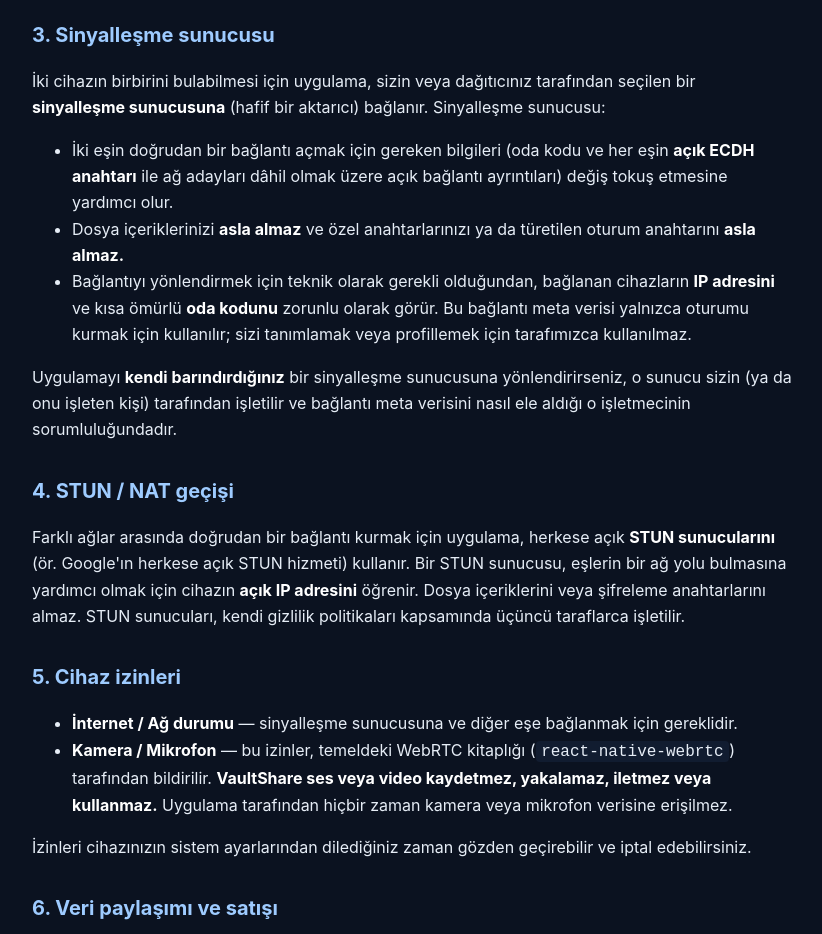
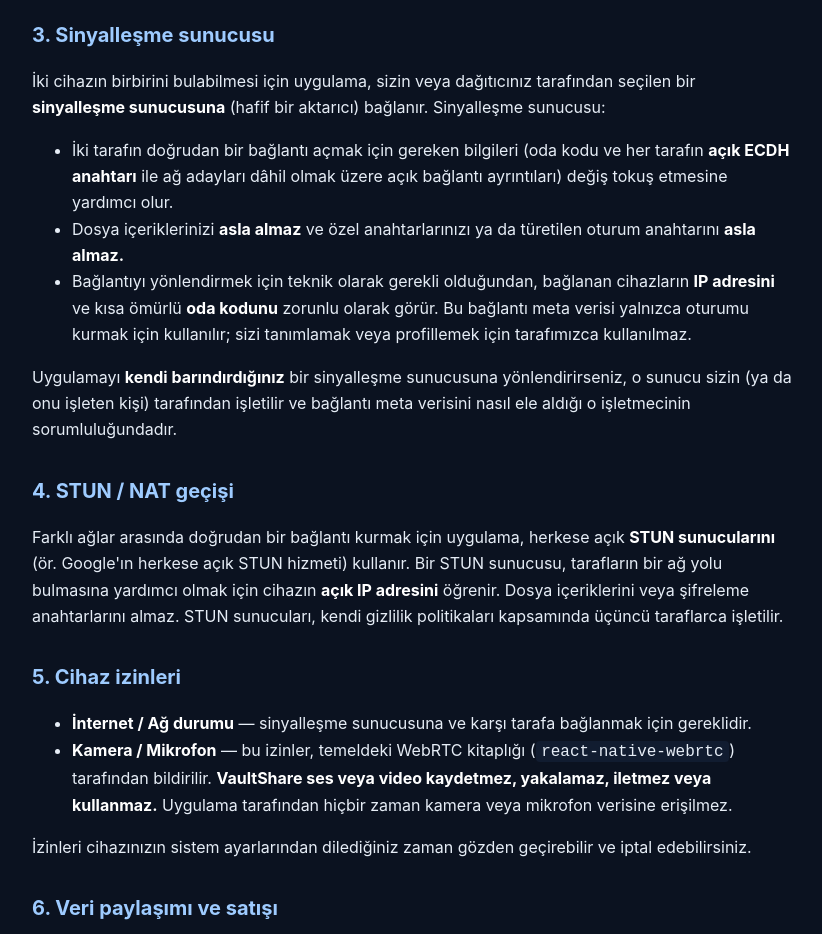
Before and after one commit to morsaken/vaultshare, a website: page public/privacy-policy.tr.html in a window 1280 px wide. Shown: the part 840-1774 px from the top of the page, without its empty margins (228-1050 px from the left). Drawn offline with Linux system fonts and the light colour scheme.

Commit message:
privacy policy update

```diff
--- a/public/privacy-policy.tr.html
+++ b/public/privacy-policy.tr.html
@@ -60,7 +60,7 @@
   <p>İki cihazın birbirini bulabilmesi için uygulama, sizin veya dağıtıcınız tarafından seçilen bir
   <strong>sinyalleşme sunucusuna</strong> (hafif bir aktarıcı) bağlanır. Sinyalleşme sunucusu:</p>
   <ul>
-    <li>İki eşin doğrudan bir bağlantı açmak için gereken bilgileri (oda kodu ve her eşin <strong>açık ECDH anahtarı</strong> ile ağ adayları dâhil olmak üzere açık bağlantı ayrıntıları) değiş tokuş etmesine yardımcı olur.</li>
+    <li>İki tarafın doğrudan bir bağlantı açmak için gereken bilgileri (oda kodu ve her tarafın <strong>açık ECDH anahtarı</strong> ile ağ adayları dâhil olmak üzere açık bağlantı ayrıntıları) değiş tokuş etmesine yardımcı olur.</li>
     <li>Dosya içeriklerinizi <strong>asla almaz</strong> ve özel anahtarlarınızı ya da türetilen oturum anahtarını <strong>asla almaz.</strong></li>
     <li>Bağlantıyı yönlendirmek için teknik olarak gerekli olduğundan, bağlanan cihazların <strong>IP adresini</strong> ve kısa ömürlü <strong>oda kodunu</strong> zorunlu olarak görür. Bu bağlantı meta verisi yalnızca oturumu kurmak için kullanılır; sizi tanımlamak veya profillemek için tarafımızca kullanılmaz.</li>
   </ul>
@@ -70,14 +70,14 @@
 
   <h2>4. STUN / NAT geçişi</h2>
   <p>Farklı ağlar arasında doğrudan bir bağlantı kurmak için uygulama, herkese açık <strong>STUN
-  sunucularını</strong> (ör. Google'ın herkese açık STUN hizmeti) kullanır. Bir STUN sunucusu, eşlerin bir ağ
+  sunucularını</strong> (ör. Google'ın herkese açık STUN hizmeti) kullanır. Bir STUN sunucusu, tarafların bir ağ
   yolu bulmasına yardımcı olmak için cihazın <strong>açık IP adresini</strong> öğrenir. Dosya içeriklerini veya
   şifreleme anahtarlarını almaz. STUN sunucuları, kendi gizlilik politikaları kapsamında üçüncü taraflarca
   işletilir.</p>
 
   <h2>5. Cihaz izinleri</h2>
   <ul>
-    <li><strong>İnternet / Ağ durumu</strong> — sinyalleşme sunucusuna ve diğer eşe bağlanmak için gereklidir.</li>
+    <li><strong>İnternet / Ağ durumu</strong> — sinyalleşme sunucusuna ve karşı tarafa bağlanmak için gereklidir.</li>
     <li><strong>Kamera / Mikrofon</strong> — bu izinler, temeldeki WebRTC kitaplığı (<code>react-native-webrtc</code>)
     tarafından bildirilir. <strong>VaultShare ses veya video kaydetmez, yakalamaz, iletmez veya kullanmaz.</strong>
     Uygulama tarafından hiçbir zaman kamera veya mikrofon verisine erişilmez.</li>
```
